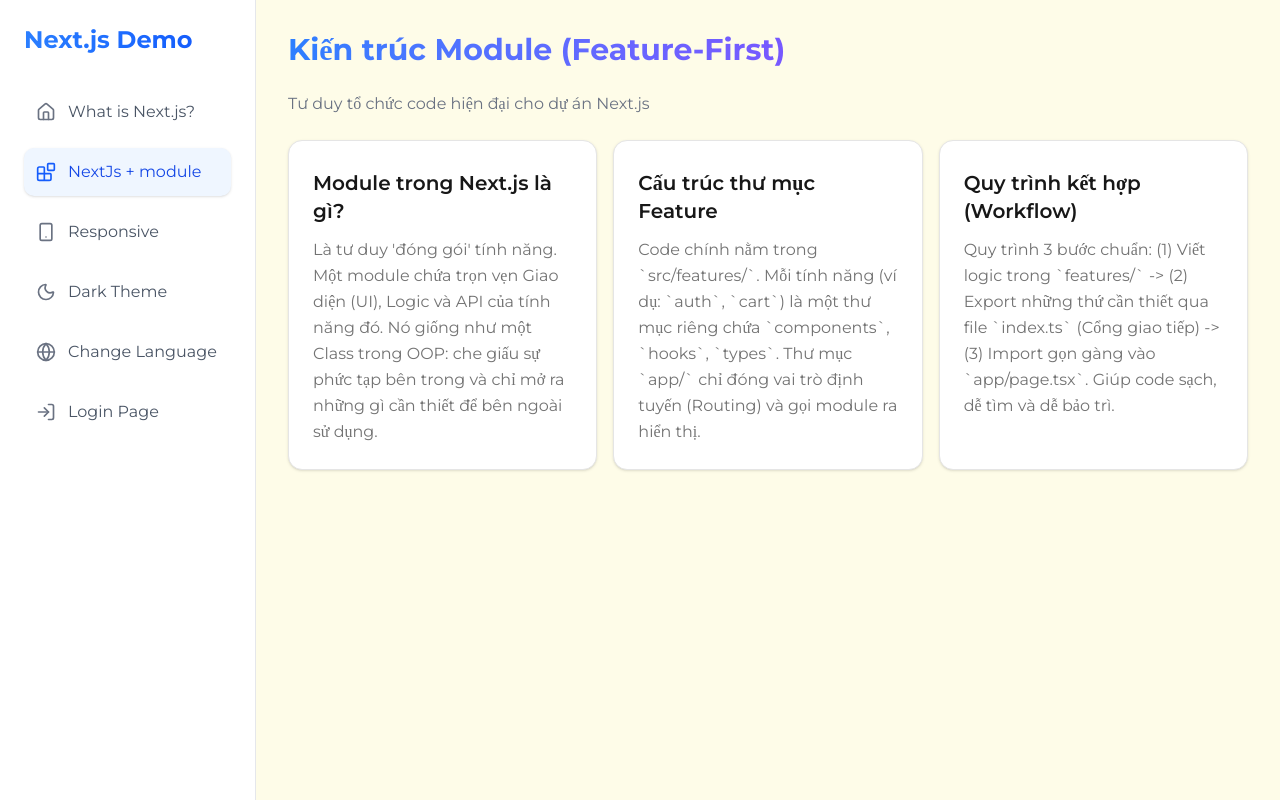
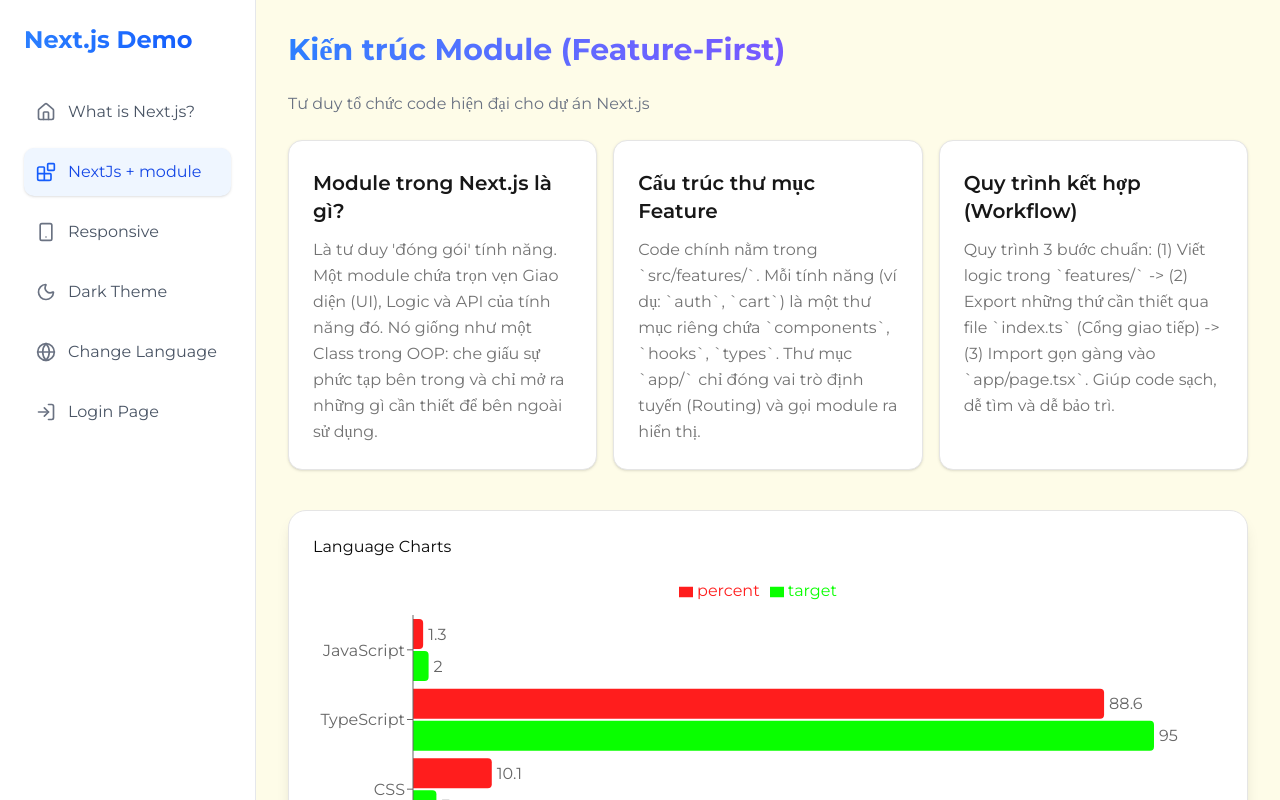
Before and after one commit to hungdonguyen/demo-nextjs, a Next.js app: page /nextjs-module in a window 1280 px wide. Built offline with nearby package versions, Linux system fonts and the light colour scheme; a web font is replaced by a local one.

Commit message:
Học chart

```diff
--- a/app/layout.tsx
+++ b/app/layout.tsx
@@ -33,7 +33,9 @@
       >
         <Providers>
           <div className="flex h-screen overflow-hidden">
+            <div className="">
             <Sidebar />
+            </div>
             <main className="flex-1 bg-yellow-50 dark:bg-gray-900 overflow-y-auto">
               {children}
             </main>
--- a/app/nextjs-module/page.tsx
+++ b/app/nextjs-module/page.tsx
@@ -1,7 +1,13 @@
 "use client";
 
-import { Card, CardContent, CardDescription, CardTitle } from "@/components/ui/card";
-import {motion} from "framer-motion";
+import {
+  Card,
+  CardContent,
+  CardDescription,
+  CardTitle,
+} from "@/components/ui/card";
+import { motion } from "framer-motion";
+import SkillChart from "@/components/SkillChart";
 
 export default function Page() {
   const moduleInfo = [
@@ -22,26 +28,30 @@
     },
   ];
   return (
-
     <motion.div className="min-h-screen p-8 max-w-7xl mx-auto space-y-6">
       <motion.h1 className="text-3xl font-bold bg-gradient-to-r from-blue-500 to-purple-600 bg-clip-text text-transparent">
-          Kiến trúc Module (Feature-First)
-        </motion.h1>
+        Kiến trúc Module (Feature-First)
+      </motion.h1>
       <motion.p className="text-gray-500 dark:text-gray-400">
-          Tư duy tổ chức code hiện đại cho dự án Next.js
-        </motion.p>
+        Tư duy tổ chức code hiện đại cho dự án Next.js
+      </motion.p>
       <motion.div className="grid grid-cols-1 md:grid-cols-3 gap-4">
         {moduleInfo.map((info) => (
           <Card key={info.id} className="hover:shadow-xl transition-shadow">
             <CardContent className="pt-1">
-              <CardTitle className="mb-3 text-primary text-xl">{info.title}</CardTitle>
-              <CardDescription className="text-base leading-relaxed">{info.desc}</CardDescription>
+              <CardTitle className="mb-3 text-primary text-xl">
+                {info.title}
+              </CardTitle>
+              <CardDescription className="text-base leading-relaxed">
+                {info.desc}
+              </CardDescription>
             </CardContent>
           </Card>
         ))}
       </motion.div>
-
-
+      <div className="mt-10 bg-white dark:bg-slate-900 p-6 rounded-2xl shadow-lg border">
+        <SkillChart />
+      </div>
     </motion.div>
   );
 }
--- a/app/page.tsx
+++ b/app/page.tsx
@@ -1,6 +1,7 @@
 import Image from "next/image";
 import { Card, CardContent, CardDescription, CardTitle } from "@/components/ui/card";
 import ComparisonTable from "@/components/ComparisionTable";
+
 
 export default function Home() {
   const topics = [
--- /dev/null
+++ b/components/SkillChart.tsx
@@ -0,0 +1,67 @@
+"use client";
+
+import {
+  Bar,
+  BarChart,
+  ResponsiveContainer,
+  XAxis,
+  YAxis,
+  Tooltip,
+  Legend,
+} from "recharts";
+import { motion } from "framer-motion";
+export default function SkillChart() {
+  const data = [
+    { skill: "JavaScript", percent: 1.3,  target: 2},
+    { skill: "TypeScript", percent: 88.6, target: 95},
+    { skill: "CSS", percent: 10.1, target: 3},
+  ];
+  return (
+    <motion.div
+      className="h-[300px] w-full"
+      initial={{ opacity: 0, y: 50 }} // Ban đầu: Mờ và nằm thấp hơn 50px
+      animate={{ opacity: 1, y: 0 }} // Lúc sau: Hiện rõ và trồi lên vị trí chuẩn
+      transition={{ duration: 0.8 }} // Hiệu ứng diễn ra trong 0.8 giây
+    >
+      <h3>Language Charts</h3>
+      <ResponsiveContainer width="100%" height="100%">
+        <BarChart
+          data={data}
+          margin={{ top: 20, right: 30, left: 20, bottom: 5 }}
+          layout="vertical" //bỏ nếu muốn cột dọc
+          barGap={2}
+        >
+
+          <XAxis type="number" domain={[0, 100]}  />
+          <YAxis dataKey="skill" type="category" width={80} />
+          {/* <XAxis dataKey="skill" type="category" width={80} />
+          <YAxis type="number" domain={[0, 100]} /> */}
+          <Tooltip cursor={{ fill: "transparent" }} />
+          <Legend verticalAlign="top" height={36}/>
+          <Bar
+            dataKey="percent"
+            radius={[0, 4, 4, 0]} // Bo tròn góc cột
+            barSize={30}
+            label={{ position: "right", fill: "#666" }} // Hiện số % bên cạnh
+            fill="#ff1d1dff" // Màu cột
+            isAnimationActive={true} // Bật animation (mặc định là true)
+            animationDuration={1500} // Thời gian cột mọc lên (1.5 giây)
+            animationEasing="ease-out" // Kiểu chạy: Nhanh đoạn đầu, chậm dần đoạn cuối (mượt hơn)
+            animationBegin={200} // Chờ 200ms rồi mới bắt đầu chạy (để người dùng kịp nhìn thấy)
+          />
+          <Bar
+            dataKey="target"
+            radius={[0, 4, 4, 0]} // Bo tròn góc cột
+            barSize={30}
+            label={{ position: "right", fill: "#666" }} // Hiện số % bên cạnh
+            fill="#09ff00ff"
+            isAnimationActive={true} // Bật animation (mặc định là true)
+            animationDuration={1500} // Thời gian cột mọc lên (1.5 giây)
+            animationEasing="ease-out" // Kiểu chạy: Nhanh đoạn đầu, chậm dần đoạn cuối (mượt hơn)
+            animationBegin={200} // Chờ 200ms rồi mới bắt đầu chạy (để người dùng kịp nhìn thấy)
+          />
+        </BarChart>
+      </ResponsiveContainer>
+    </motion.div>
+  );
+}
```
